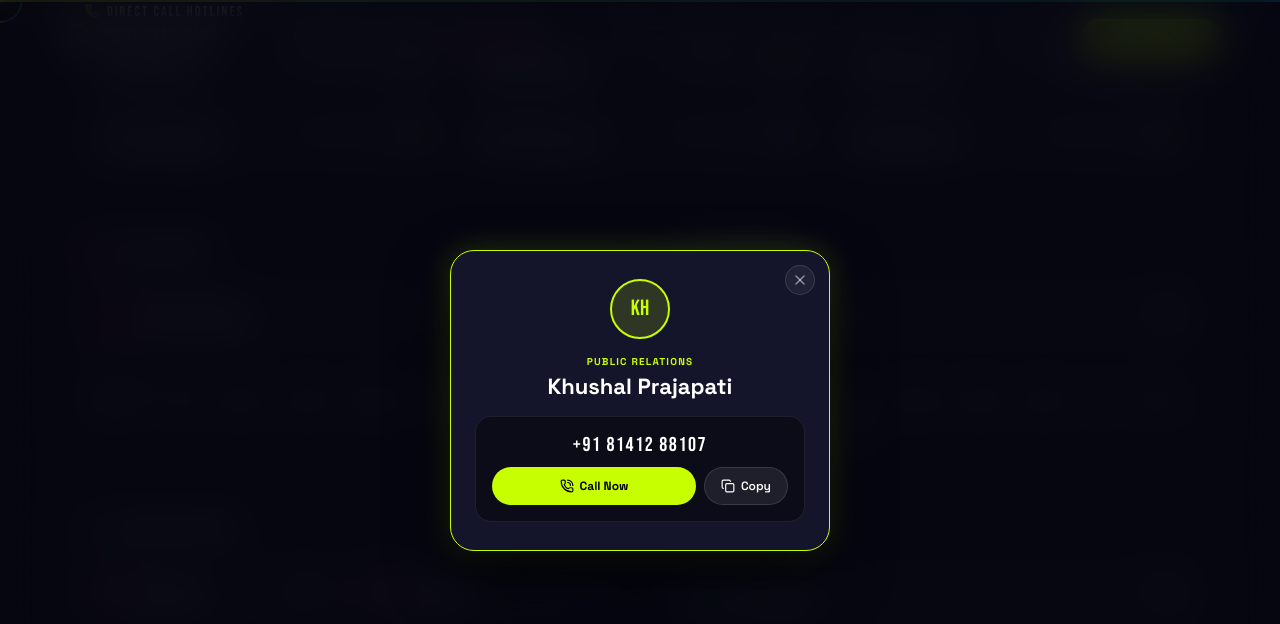
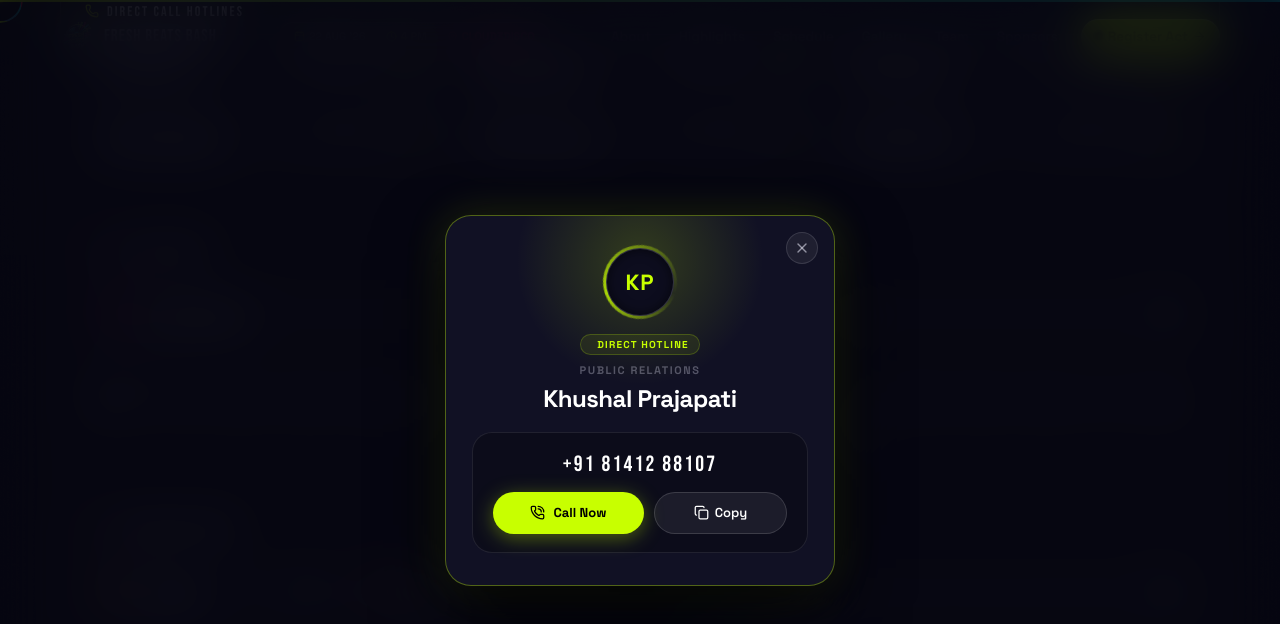
Before and after one commit to shlokkokk/freshbeatbash, a React (Vite) app: page / in a window 1280 px wide. Both pictures are taken after a click on the element "Khushal". Shown: the part 8280-8904 px from the top of the page. Built offline with nearby package versions, Linux system fonts and the light colour scheme.

Commit message:
refactor: update UI components and styles

```diff
--- a/src/components/Crew.jsx
+++ b/src/components/Crew.jsx
@@ -50,7 +50,16 @@ function ContactModal({ contact, onClose }) {
   const [copied, setCopied] = useState(false)
   if (!contact) return null
 
-  const initials = contact.name.slice(0, 2).toUpperCase()
+  const getInitials = (fullName) => {
+    if (!fullName) return 'FB'
+    const parts = fullName.trim().split(/\s+/)
+    if (parts.length >= 2) {
+      return (parts[0][0] + parts[parts.length - 1][0]).toUpperCase()
+    }
+    return fullName.slice(0, 2).toUpperCase()
+  }
+
+  const initials = getInitials(contact.name)
 
   const copyNumber = () => {
     navigator.clipboard.writeText(contact.phone)
@@ -62,19 +71,28 @@ function ContactModal({ contact, onClose }) {
     <div className="crew-modal-overlay" onClick={onClose}>
       <motion.div
         className="crew-modal-card"
-        initial={{ opacity: 0, scale: 0.9, y: 15 }}
+        initial={{ opacity: 0, scale: 0.88, y: 20 }}
         animate={{ opacity: 1, scale: 1, y: 0 }}
-        exit={{ opacity: 0, scale: 0.9, y: 15 }}
-        transition={{ duration: 0.22 }}
+        exit={{ opacity: 0, scale: 0.88, y: 20 }}
+        transition={{ duration: 0.25, cubicBezier: [0.16, 1, 0.3, 1] }}
         onClick={(e) => e.stopPropagation()}
       >
-        <button className="modal-close" onClick={onClose} aria-label="Close">
+        <div className="modal-glow-bg" />
+
+        <button className="modal-close" onClick={onClose} aria-label="Close modal">
           <X size={16} />
         </button>
 
-        <div className="modal-avatar">{initials}</div>
+        <div className="modal-avatar-wrapper">
+          <div className="modal-avatar-ring" />
+          <div className="modal-avatar">{initials}</div>
+        </div>
 
         <div className="modal-header-info">
+          <div className="modal-status-pill">
+            <span className="pulse-dot" />
+            <span>DIRECT HOTLINE</span>
+          </div>
           <span className="modal-badge">{contact.role}</span>
           <h3 className="modal-title">{contact.name}</h3>
         </div>
@@ -83,12 +101,12 @@ function ContactModal({ contact, onClose }) {
           <span className="modal-phone-text">{contact.phone}</span>
           <div className="modal-btns-row">
             <a href={`tel:+${contact.tel}`} className="modal-call-action">
-              <PhoneCall size={14} />
+              <PhoneCall size={15} />
               <span>Call Now</span>
             </a>
             <button onClick={copyNumber} className="modal-copy-action">
-              {copied ? <Check size={14} className="text-lime" /> : <Copy size={14} />}
-              <span>{copied ? 'Copied' : 'Copy'}</span>
+              {copied ? <Check size={15} className="text-lime" /> : <Copy size={15} />}
+              <span>{copied ? 'Copied!' : 'Copy'}</span>
             </button>
           </div>
         </div>
--- a/src/components/Footer.jsx
+++ b/src/components/Footer.jsx
@@ -11,12 +11,12 @@ const NAV_LINKS = [
 ]
 
 const CONTACTS = [
-  { name:'Roshan',  tel:'916359910536',  phone:'+91 63599 10536' },
-  { name:'Deex',    tel:'918238218284',  phone:'+91 82382 18284' },
-  { name:'Shiv',    tel:'918758766111',  phone:'+91 87587 66111' },
-  { name:'Khushal', tel:'918141288107',  phone:'+91 81412 88107' },
-  { name:'Rudraksha', tel:'917874088365',  phone:'+91 78740 88365' },
-  { name:'Dhairya', tel:'919510202351',  phone:'+91 95102 02351' },
+  { name:'Shiv Ramavat', tel:'918758766111',  phone:'+91 87587 66111' },
+  { name:'Roshan',       tel:'916359910536',  phone:'+91 63599 10536' },
+  { name:'Deex',         tel:'918238218284',  phone:'+91 82382 18284' },
+  { name:'Khushal',      tel:'918141288107',  phone:'+91 81412 88107' },
+  { name:'Rudraksha',    tel:'917874088365',  phone:'+91 78740 88365' },
+  { name:'Dhairya',      tel:'919510202351',  phone:'+91 95102 02351' },
 ]
 
 const COLORS = ['var(--lime)', 'var(--cyan)', 'var(--pink)']
--- a/src/index.css
+++ b/src/index.css
@@ -3283,14 +3283,14 @@ button { border: none; background: none; cursor: pointer; font-family: inherit;
   }
 }
 
-/* ─── MODAL POPUP ─── */
+/* ─── MODAL POPUP (Ultra-Cyber Glassmorphic Contact Card) ─── */
 .crew-modal-overlay {
   position: fixed;
   inset: 0;
   z-index: 100000;
   background: rgba(5, 5, 15, 0.85);
-  backdrop-filter: blur(20px);
-  -webkit-backdrop-filter: blur(20px);
+  backdrop-filter: blur(24px);
+  -webkit-backdrop-filter: blur(24px);
   display: flex;
   align-items: center;
   justify-content: center;
@@ -3300,25 +3300,38 @@ button { border: none; background: none; cursor: pointer; font-family: inherit;
 .crew-modal-card {
   position: relative;
   width: 100%;
-  max-width: 380px;
-  background: rgba(22, 22, 44, 0.95);
-  border: 1px solid var(--lime);
-  border-radius: 24px;
-  padding: 28px 24px;
+  max-width: 390px;
+  background: rgba(18, 18, 38, 0.95);
+  border: 1px solid rgba(200, 255, 0, 0.35);
+  border-radius: 26px;
+  padding: 32px 26px;
   display: flex;
   flex-direction: column;
   align-items: center;
   text-align: center;
-  gap: 16px;
-  box-shadow: 0 24px 60px rgba(0, 0, 0, 0.8), 0 0 30px rgba(200, 255, 0, 0.2);
+  gap: 18px;
+  overflow: hidden;
+  box-shadow: 0 28px 70px rgba(0, 0, 0, 0.85), 0 0 40px rgba(200, 255, 0, 0.15);
+}
+
+.modal-glow-bg {
+  position: absolute;
+  top: -80px;
+  left: 50%;
+  transform: translateX(-50%);
+  width: 250px;
+  height: 250px;
+  border-radius: 50%;
+  background: radial-gradient(circle, rgba(200, 255, 0, 0.18), transparent 70%);
+  pointer-events: none;
 }
 
 .modal-close {
   position: absolute;
-  top: 14px;
-  right: 14px;
-  width: 30px;
-  height: 30px;
+  top: 16px;
+  right: 16px;
+  width: 32px;
+  height: 32px;
   border-radius: 50%;
   background: rgba(255, 255, 255, 0.06);
   border: 1px solid rgba(255, 255, 255, 0.12);
@@ -3327,104 +3340,170 @@ button { border: none; background: none; cursor: pointer; font-family: inherit;
   align-items: center;
   justify-content: center;
   cursor: pointer;
+  z-index: 2;
+  transition: all 0.2s ease;
 }
 .modal-close:hover {
   background: rgba(255, 255, 255, 0.15);
   color: #ffffff;
+  transform: scale(1.08);
+}
+
+.modal-avatar-wrapper {
+  position: relative;
+  width: 68px;
+  height: 68px;
+  display: flex;
+  align-items: center;
+  justify-content: center;
+  z-index: 2;
+}
+
+.modal-avatar-ring {
+  position: absolute;
+  inset: -3px;
+  border-radius: 50%;
+  background: conic-gradient(from 0deg, var(--lime), transparent 60%, var(--lime));
+  animation: cursor-border-spin 4s linear infinite;
+  opacity: 0.8;
 }
 
 .modal-avatar {
-  width: 60px;
-  height: 60px;
+  position: relative;
+  z-index: 1;
+  width: 100%;
+  height: 100%;
   border-radius: 50%;
-  background: rgba(200, 255, 0, 0.15);
-  border: 2px solid var(--lime);
-  display: flex;
+  background: #0d0d1e;
+  border: 1.5px solid rgba(255, 255, 255, 0.15);
+  display: inline-flex;
   align-items: center;
   justify-content: center;
-  font-family: var(--font-d);
+  text-align: center;
+  font-family: var(--font-b);
   font-size: 22px;
+  font-weight: 700;
   color: var(--lime);
+  line-height: 1;
+  letter-spacing: 0.04em;
+  padding-top: 1px;
+  box-shadow: inset 0 0 12px rgba(0, 0, 0, 0.6);
 }
 
 .modal-header-info {
   display: flex;
   flex-direction: column;
-  gap: 4px;
-}
-
-.modal-badge {
+  align-items: center;
+  gap: 6px;
+  z-index: 2;
+}
+
+.modal-status-pill {
+  display: inline-flex;
+  align-items: center;
+  gap: 6px;
+  padding: 3px 10px;
+  background: rgba(200, 255, 0, 0.08);
+  border: 1px solid rgba(200, 255, 0, 0.2);
+  border-radius: 100px;
   font-family: var(--font-b);
   font-size: 10px;
   font-weight: 700;
   letter-spacing: 0.12em;
+  color: var(--lime);
+}
+
+.modal-badge {
+  font-family: var(--font-b);
+  font-size: 11px;
+  font-weight: 700;
+  letter-spacing: 0.14em;
   text-transform: uppercase;
-  color: var(--lime);
+  color: var(--text-3);
+  margin-top: 2px;
 }
 
 .modal-title {
   font-family: var(--font-b);
-  font-size: 22px;
+  font-size: 24px;
   font-weight: 700;
   color: #ffffff;
+  letter-spacing: -0.02em;
 }
 
 .modal-actions-box {
   width: 100%;
-  padding: 16px;
-  background: rgba(0, 0, 0, 0.4);
-  border: 1px solid rgba(255, 255, 255, 0.08);
-  border-radius: 16px;
+  padding: 18px 20px;
+  background: rgba(10, 10, 24, 0.7);
+  border: 1px solid rgba(255, 255, 255, 0.09);
+  border-radius: 20px;
   display: flex;
   flex-direction: column;
-  gap: 10px;
-  align-items: center;
+  gap: 14px;
+  align-items: center;
+  z-index: 2;
 }
 
 .modal-phone-text {
   font-family: var(--font-d);
-  font-size: 20px;
-  letter-spacing: 0.08em;
+  font-size: 22px;
+  letter-spacing: 0.1em;
   color: #ffffff;
 }
 
 .modal-btns-row {
   display: flex;
+  align-items: center;
+  gap: 10px;
+  width: 100%;
+}
+
+.modal-call-action {
+  flex: 1.2;
+  height: 42px;
+  display: flex;
+  align-items: center;
+  justify-content: center;
   gap: 8px;
-  width: 100%;
-}
-
-.modal-call-action {
-  flex: 1;
-  display: flex;
-  align-items: center;
-  justify-content: center;
-  gap: 6px;
-  padding: 10px;
+  padding: 0 16px;
   background: var(--lime);
   border: none;
   border-radius: 100px;
   font-family: var(--font-b);
-  font-size: 12px;
+  font-size: 13px;
   font-weight: 700;
   color: #000000;
   text-decoration: none;
+  white-space: nowrap;
+  box-shadow: 0 4px 20px rgba(200, 255, 0, 0.35);
+  transition: all 0.25s ease;
+}
+.modal-call-action:hover {
+  transform: translateY(-2px);
+  filter: brightness(1.1);
 }
 
 .modal-copy-action {
+  flex: 1;
+  height: 42px;
   display: flex;
   align-items: center;
   justify-content: center;
   gap: 6px;
-  padding: 10px 16px;
-  background: rgba(255, 255, 255, 0.08);
-  border: 1px solid rgba(255, 255, 255, 0.12);
+  padding: 0 16px;
+  background: rgba(255, 255, 255, 0.07);
+  border: 1px solid rgba(255, 255, 255, 0.14);
   border-radius: 100px;
   font-family: var(--font-b);
-  font-size: 12px;
+  font-size: 13px;
   font-weight: 600;
   color: #ffffff;
+  white-space: nowrap;
   cursor: pointer;
+  transition: all 0.25s ease;
+}
+.modal-copy-action:hover {
+  background: rgba(255, 255, 255, 0.14);
 }
 
 /* Responsive Media Queries */
```
